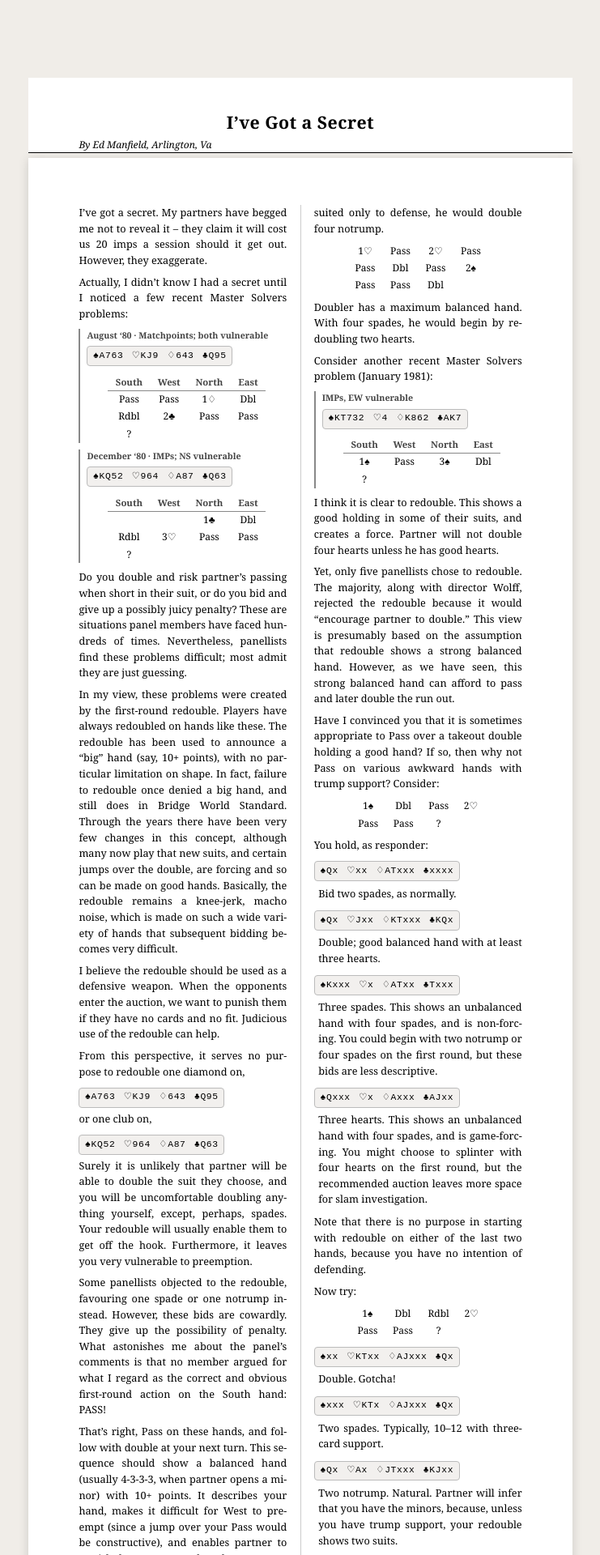
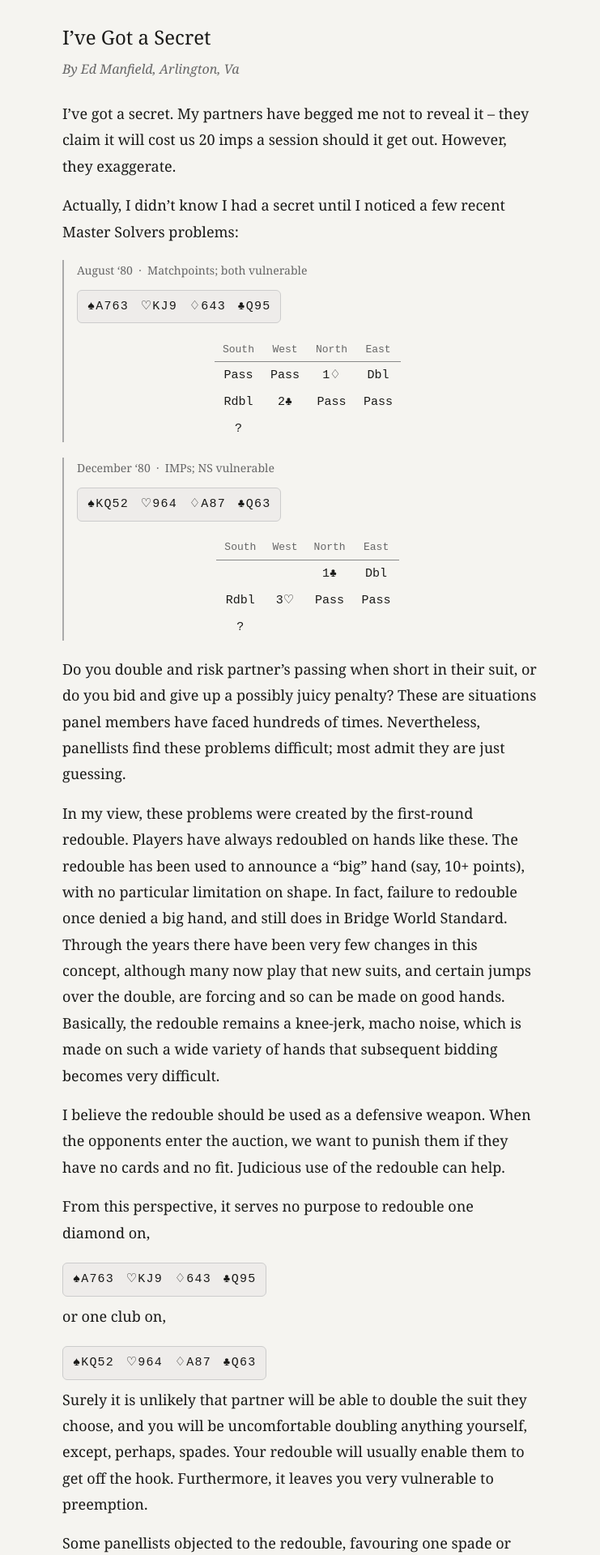
Before and after one commit to kjraywood/kjraywood.github.io, a Jekyll site: the page igas/index.html, which Jekyll copies as it is, in a window 1280 px wide. Shown: the top 1920 px of the page at 81% size, without its empty margins (269-1010 px from the left). Built offline with Jekyll 4.4.1, drawn with Linux system fonts in a browser that asks for light colours; some of the changed text lies outside the part shown.

Commit message:
combinedd screen-view and print-view

```diff
--- a/igas/index.html
+++ b/igas/index.html
@@ -2,43 +2,124 @@
 <html lang="en">
 <head>
 <meta charset="UTF-8">
+<meta name="viewport" content="width=device-width, initial-scale=1.0">
 <title>I've Got a Secret — Ed Manfield</title>
 <style>
+  /* ---------- shared base styles ---------- */
+  body {
+    margin: 0;
+    padding: 0;
+    font-family: Georgia, 'Times New Roman', serif;
+    color: #1a1a18;
+    background: #f5f4f0;
+  }
+
+  h1 { font-weight: 500; margin: 0 0 0.25rem; }
+  .byline { font-style: italic; color: #666; margin: 0 0 1rem; }
+  p { margin: 0 0 1rem; }
+
+  .hand {
+    font-family: 'Courier New', Courier, monospace;
+    background: #eeecea;
+    border: 0.5px solid #ccc;
+    border-radius: 6px;
+    display: inline-block;
+    white-space: normal;
+    word-break: break-word;
+    max-width: 100%;
+    box-sizing: border-box;
+  }
+
+  .problem {
+    border-left: 2px solid #aaa;
+    padding-left: 1rem;
+    margin: 1.2rem 0;
+  }
+  .problem .label {
+    font-weight: 500;
+    color: #666;
+  }
+
+  .bid-wrap { text-align: center; }
+  .bid-table { border-collapse: collapse; margin: 0 auto; }
+  .bid-table.headed th {
+    color: #666;
+    font-weight: 500;
+    text-align: center;
+    border-bottom: 0.5px solid #888;
+  }
+  .bid-table td { text-align: center; }
+
+  .hand-block { }
+  .hand-response { }
+
+  /* ---------- screen / mobile layout ---------- */
+  @media screen {
+    body { padding: 0; }
+    .art {
+      font-size: clamp(16px, 4.5vw, 18px);
+      line-height: 1.8;
+      max-width: 620px;
+      margin: 0 auto;
+      padding: 1.5rem 1rem;
+      box-sizing: border-box;
+      width: 100%;
+    }
+    .art h1 { font-size: clamp(20px, 5.5vw, 24px); }
+    .art .byline { font-size: clamp(14px, 4vw, 16px); margin-bottom: 1.5rem; }
+
+    .hand {
+      font-size: clamp(14px, 3.8vw, 15px);
+      padding: 0.4rem 0.75rem;
+      margin: 0.3rem 0 0.5rem;
+      letter-spacing: 0.08em;
+      word-spacing: 0.3em;
+    }
+
+    .problem .label { font-size: clamp(13px, 3.5vw, 14px); margin-bottom: 0.4rem; }
+
+    .bid-wrap { margin: 0.6rem 0 0.9rem; }
+    .bid-table { font-family: 'Courier New', Courier, monospace; font-size: clamp(14px, 3.8vw, 15px); }
+    .bid-table.headed th { font-size: clamp(12px, 3.3vw, 13px); padding: 3px 10px; }
+    .bid-table td { padding: 3px 10px; }
+
+    .hand-block { margin: 0.5rem 0 0.2rem; }
+    .hand-response { margin: 0.15rem 0 0.9rem; padding-left: 0.25rem; }
+
+    @media (prefers-color-scheme: dark) {
+      body { background: #1e1e1c; }
+      .art { color: #e8e6e0; }
+      .art .byline, .problem .label { color: #999; }
+      .hand { background: #2a2a28; border-color: #444; }
+      .bid-table.headed th { color: #999; border-bottom-color: #444; }
+    }
+  }
+
+  /* ---------- print / two-column layout ---------- */
+  @media print {
     @page {
       size: letter;
       margin: 0.85in 0.75in;
     }
-
     body {
-    font-family: Georgia, 'Times New Roman', serif;
       font-size: 9.5pt;
       line-height: 1.55;
       color: #000;
       background: #fff;
+    }
+    .art {
+      max-width: none;
       margin: 0;
       padding: 0;
     }
-
     .masthead {
       text-align: center;
       margin-bottom: 0.5em;
       padding-bottom: 0.4em;
       border-bottom: 1pt solid #000;
-    column-span: all;
     }
-
-  .masthead h1 {
-    font-size: 16pt;
-    font-weight: bold;
-    margin: 0 0 0.1em;
-    letter-spacing: 0.02em;
-  }
-
-  .masthead .byline {
-    font-style: italic;
-    font-size: 9pt;
-    margin: 0;
-  }
+    .masthead h1 { font-size: 16pt; letter-spacing: 0.02em; }
+    .masthead .byline { font-size: 9pt; margin: 0; }
 
     .content {
       column-count: 2;
@@ -47,101 +128,41 @@
     }
 
     p {
-    margin: 0 0 0.55em;
       text-align: justify;
       hyphens: auto;
       orphans: 3;
       widows: 3;
+      margin: 0 0 0.55em;
     }
 
     .hand {
-    font-family: 'Courier New', Courier, monospace;
       font-size: 8.5pt;
-    background: #f2f0ee;
-    border: 0.5pt solid #bbb;
-    border-radius: 3pt;
       padding: 2pt 5pt;
-    display: inline-block;
       margin: 2pt 0 3pt;
       letter-spacing: 0.06em;
       word-spacing: 0.25em;
-    white-space: normal;
-    word-break: break-word;
-    max-width: 100%;
-    box-sizing: border-box;
     }
 
     .problem {
-    border-left: 1.5pt solid #888;
       padding-left: 6pt;
       margin: 6pt 0;
       break-inside: avoid;
     }
+    .problem .label { font-size: 8pt; margin-bottom: 2pt; }
 
-  .problem .label {
-    font-size: 8pt;
-    font-weight: bold;
-    color: #444;
-    margin-bottom: 2pt;
-  }
+    .bid-wrap { margin: 4pt 0 5pt; break-inside: avoid; }
+    .bid-table { font-family: Georgia, 'Times New Roman', serif; font-size: 9pt; }
+    .bid-table.headed th { font-size: 8.5pt; padding: 1pt 7pt; }
+    .bid-table td { padding: 1pt 7pt; }
 
-  .bid-wrap {
-    text-align: center;
-    margin: 4pt 0 5pt;
-    break-inside: avoid;
-  }
-
-  .bid-table {
-    border-collapse: collapse;
-    margin: 0 auto;
-    font-family: Georgia, 'Times New Roman', serif;
-    font-size: 9pt;
-  }
-
-  .bid-table.headed th {
-    color: #444;
-    font-weight: bold;
-    font-size: 8.5pt;
-    padding: 1pt 7pt;
-    text-align: center;
-    border-bottom: 0.5pt solid #888;
-  }
-
-  .bid-table td {
-    padding: 1pt 7pt;
-    text-align: center;
-  }
-
-  .hand-block {
-    margin: 3pt 0 1pt;
-    break-inside: avoid;
-  }
-
-  .hand-response {
-    margin: 0 0 6pt 4pt;
-  }
-
-  @media screen {
-    body {
-      max-width: 7in;
-      margin: 1in auto;
-      padding: 0 0.5in;
-      background: #f0ede8;
-    }
-    .content {
-      background: #fff;
-      padding: 0.6in 0.65in;
-      box-shadow: 0 2px 12px rgba(0,0,0,0.15);
-    }
-    .masthead {
-      background: #fff;
-      padding: 0.4in 0.65in 0;
-    }
+    .hand-block { margin: 3pt 0 1pt; break-inside: avoid; }
+    .hand-response { margin: 0 0 6pt 4pt; }
   }
 </style>
 </head>
 <body>
 
+<div class="art">
   <div class="masthead">
     <h1>I&rsquo;ve Got a Secret</h1>
     <p class="byline">By Ed Manfield, Arlington, Va</p>
@@ -154,7 +175,7 @@
   <p>Actually, I didn&rsquo;t know I had a secret until I noticed a few recent Master Solvers problems:</p>
 
   <div class="problem">
-    <div class="label">August &lsquo;80 &middot; Matchpoints; both vulnerable</div>
+    <div class="label">August &lsquo;80 &nbsp;&middot;&nbsp; Matchpoints; both vulnerable</div>
     <div class="hand">&#9824;A763 &#9825;KJ9 &#9826;643 &#9827;Q95</div>
     <div class="bid-wrap">
       <table class="bid-table headed">
@@ -167,7 +188,7 @@
   </div>
 
   <div class="problem">
-    <div class="label">December &lsquo;80 &middot; IMPs; NS vulnerable</div>
+    <div class="label">December &lsquo;80 &nbsp;&middot;&nbsp; IMPs; NS vulnerable</div>
     <div class="hand">&#9824;KQ52 &#9825;964 &#9826;A87 &#9827;Q63</div>
     <div class="bid-wrap">
       <table class="bid-table headed">
@@ -407,5 +426,6 @@
   <p>I am reminded of Al Roth, who used to lecture constantly on the virtues of passing. Surely it is time to start passing more over takeout doubles. In so doing, your redoubles can be reserved for carefully delineated hands. You will extract more blood from the opponents, and create fewer problems for yourself.</p>
 
   </div>
+</div>
 </body>
 </html>
```
Also changed, not shown: other parts of igas/index.html (+2 -4 lines). Lines whose indentation alone changed are shown as unchanged.
